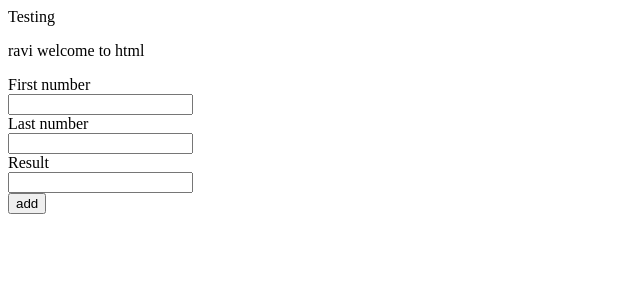
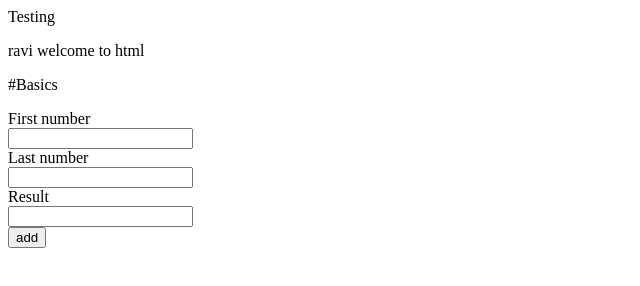
Before and after one commit to raviverma920/HtmlBasic, a plain HTML site: page Basic/index.html in a window 1280 px wide. Shown: the whole page, without its empty margins (0-640 px from the left). Drawn offline with Linux system fonts and the light colour scheme.

Commit message:
Basics added

```diff
--- a/Basic/index.html
+++ b/Basic/index.html
@@ -10,6 +10,7 @@
     <section class="test">
       <span>Testing</span>
       <p>ravi welcome to html</p>
+      <p>#Basics</p>
     </section>
 
     First number<br />
```
